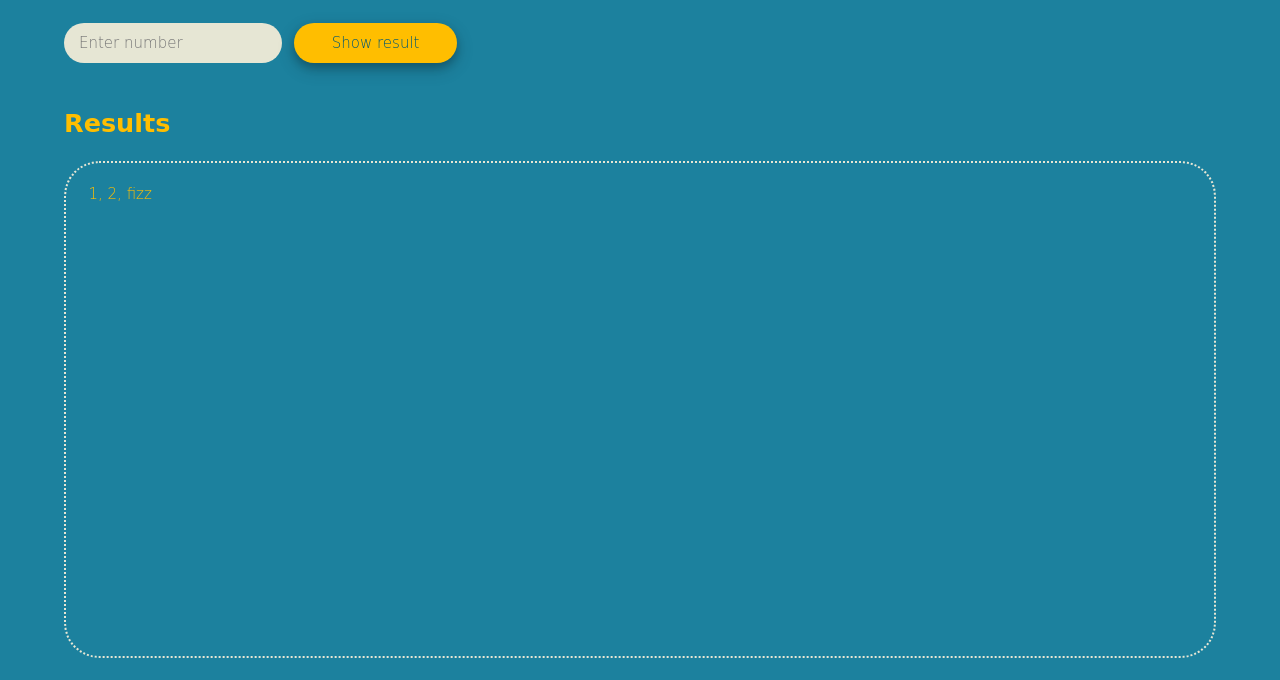
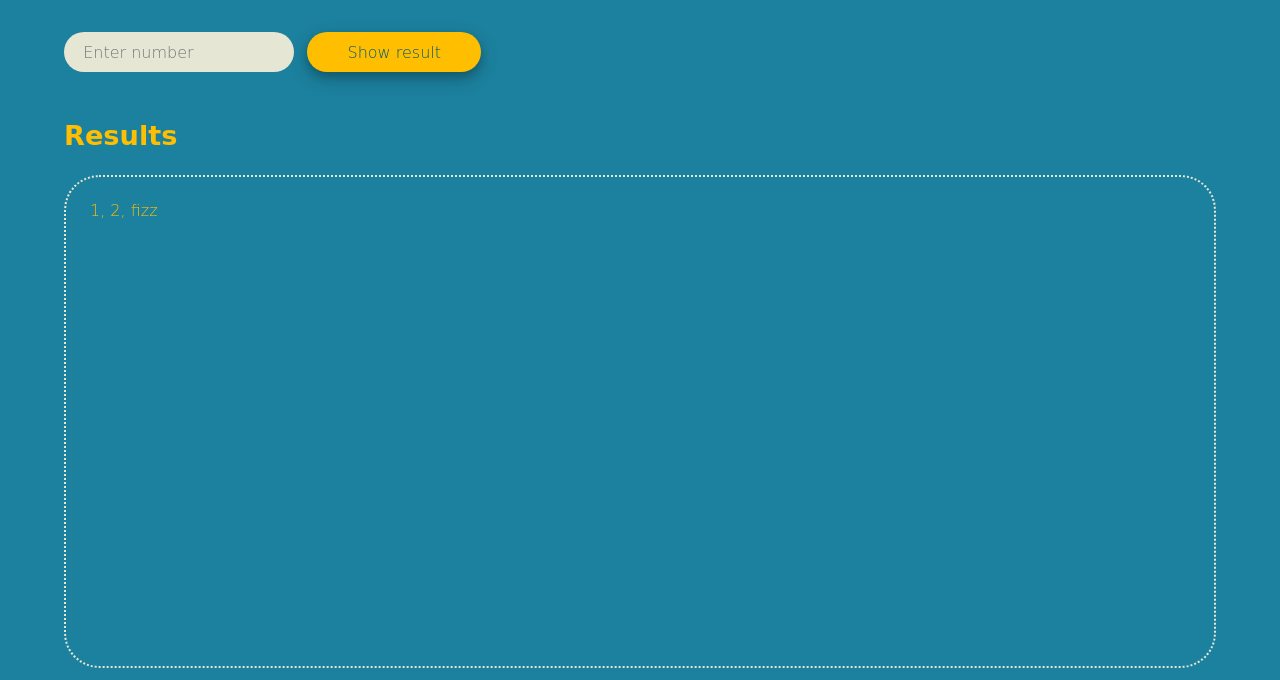
Before and after one commit to shtabyl/fizzbuzz, a plain HTML site: page index.html in a window 1280 px wide. Shown: the part 120-800 px from the top of the page. Drawn offline with Linux system fonts and the light colour scheme; a web font is replaced by a local one.

Commit message:
Create script.js, fix styles

```diff
--- a/index.html
+++ b/index.html
@@ -4,6 +4,7 @@
     <meta charset="UTF-8">
     <meta name="viewport" content="width=device-width, initial-scale=1.0">
     <link rel="stylesheet" href="style.css">
+    <script src="script.js" defer></script>
     <title>Fizz Buzz</title>
 </head>
 <body class="gluten-normal">
--- /dev/null
+++ b/script.js
@@ -0,0 +1,2 @@
+let button = document.querySelector('.section__button');
+let resultField = document.querySelector('.section__results');
--- a/style.css
+++ b/style.css
@@ -25,7 +25,7 @@
         --main-color-light: #e6e6d4;
         --bg-color: #005874;
         --b-radius: 50px;
-        font-size: 15px;
+        font-size: 16px;
     }
 }
 
@@ -62,7 +62,7 @@
     .form {
         margin-bottom: 2rem;
         & > input {
-            padding: 0.5rem 1rem;
+            padding: 0.5rem 1.2rem;
             height: 40px;
             border-radius: var(--b-radius);
             font: inherit;
@@ -94,6 +94,7 @@
         height: calc(var(--height) * 1%);
         border-radius: calc(var(--b-radius) * var(--height) / 100);
         padding: 1.5rem 1.5rem;
+        font-size: 16px;
     }
 
 }
```
